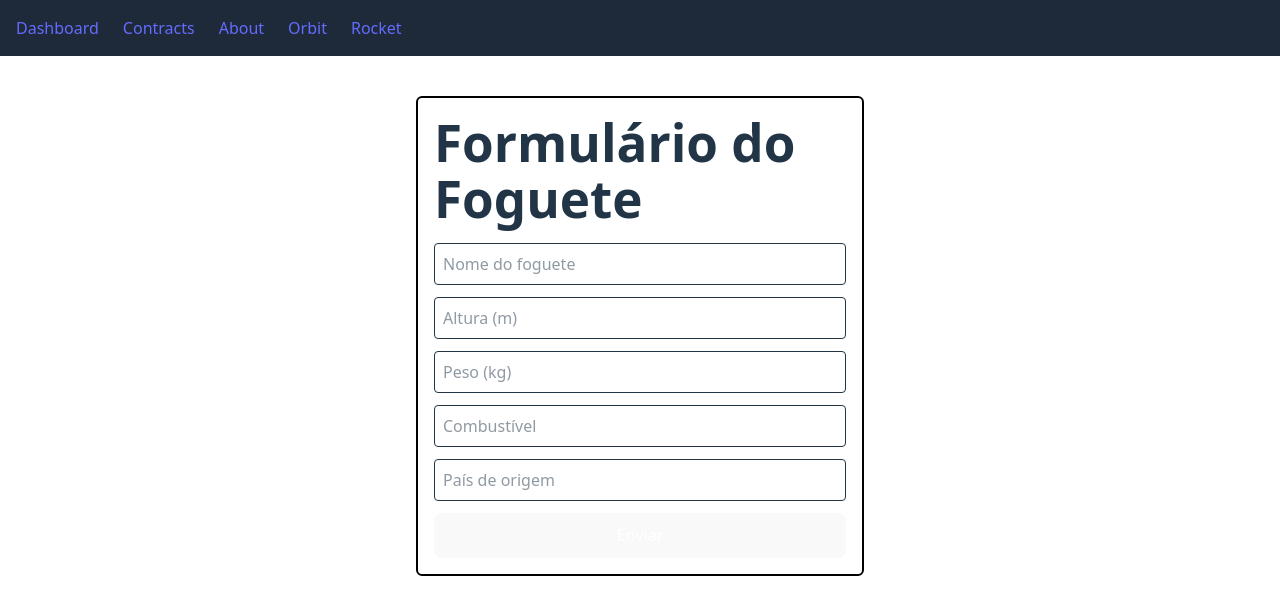
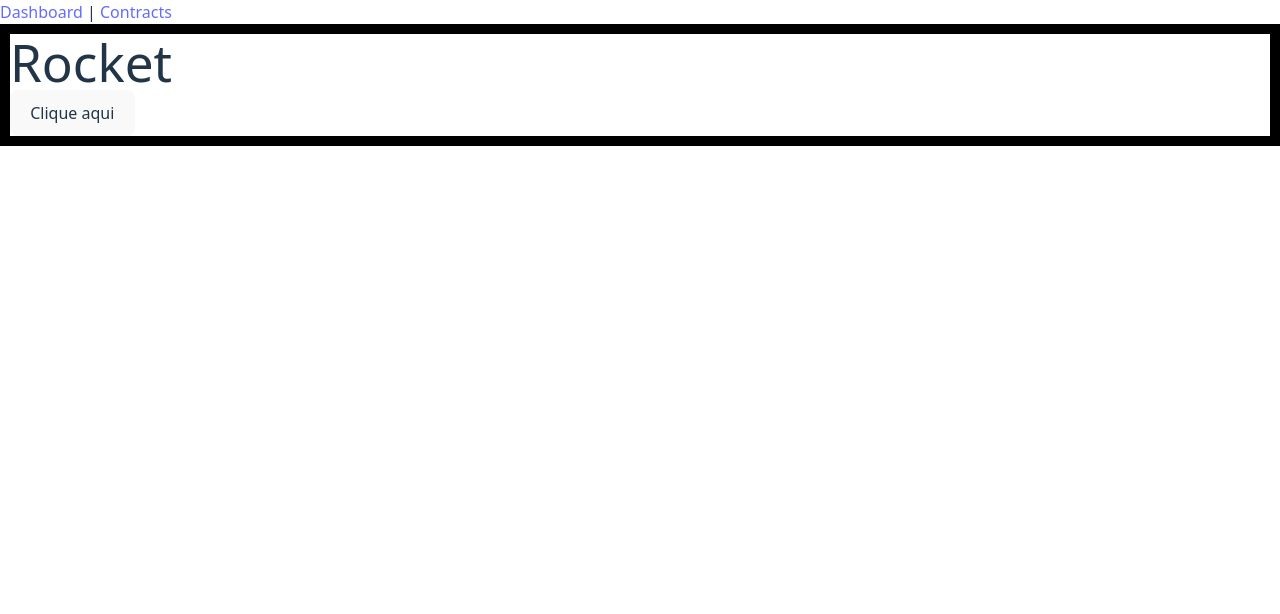
Before and after one commit to andrehmf23/Stellar-Entertainment, a React (Vite) app: page /rocket in a window 1280 px wide. Shown: the top 614 px of the page. Built offline with nearby package versions, Linux system fonts and the light colour scheme; the HTML template or start-up script is replaced by a standard one.

Commit message:
:wqRevert "mpush"
This reverts commit 284060816227ab2b51d0293b111a676d9716d57b.

```diff
--- a/src/App.tsx
+++ b/src/App.tsx
@@ -9,37 +9,8 @@ import { ContextProviders } from "./context";
 const App: React.FC = () => {
   return (
     <BrowserRouter>
-      <nav className="bg-gray-800 p-4 flex gap-6">
-        <Link
-          to="/"
-          className="text-white font-semibold hover:text-yellow-400 transition-colors"
-        >
-          Dashboard
-        </Link>
-        <Link
-          to="/contracts"
-          className="text-white font-semibold hover:text-yellow-400 transition-colors"
-        >
-          Contracts
-        </Link>
-        <Link
-          to="/about"
-          className="text-white font-semibold hover:text-yellow-400 transition-colors"
-        >
-          About
-        </Link>
-        <Link
-          to="/orbit"
-          className="text-white font-semibold hover:text-yellow-400 transition-colors"
-        >
-          Orbit
-        </Link>
-        <Link
-          to="/rocket"
-          className="text-white font-semibold hover:text-yellow-400 transition-colors"
-        >
-          Rocket
-        </Link>
+      <nav>
+        <Link to="/">Dashboard</Link> | <Link to="/contracts">Contracts</Link>
       </nav>
 
       <Routes>
--- a/src/pages/Rocket.tsx
+++ b/src/pages/Rocket.tsx
@@ -1,90 +1,17 @@
-import React, { useState } from 'react';
+import React from 'react';
 
 const Rocket: React.FC = () => {
-  const [rocketData, setRocketData] = useState({
-    name: '',
-    height: '',
-    weight: '',
-    fuel: '',
-    country: ''
-  });
-
-  const handleChange = (e: React.ChangeEvent<HTMLInputElement>) => {
-    setRocketData({
-      ...rocketData,
-      [e.target.name]: e.target.value
-    });
+  const handleClick = () => {
+    alert("Você clicou!");
   };
 
-  const handleSubmit = (e: React.FormEvent) => {
-    e.preventDefault();
-    alert(`Dados do foguete:\n
-      Nome: ${rocketData.name}\n
-      Altura: ${rocketData.height} m\n
-      Peso: ${rocketData.weight} kg\n
-      Combustível: ${rocketData.fuel}\n
-      País: ${rocketData.country}
-    `);
-  };
+  return <>
+    <div className="border-10 border-black ">
+      <h1>Rocket</h1>
+      <button onClick={handleClick}>Clique aqui</button>
+    </div>
 
-  return (
-    <div className="border-2 border-black p-4 rounded-md max-w-md mx-auto mt-10">
-      <h1 className="text-2xl font-bold mb-4">Formulário do Foguete</h1>
-      <form onSubmit={handleSubmit} className="flex flex-col gap-3">
-        <input
-          type="text"
-          name="name"
-          placeholder="Nome do foguete"
-          value={rocketData.name}
-          onChange={handleChange}
-          className="border p-2 rounded"
-          required
-        />
-        <input
-          type="number"
-          name="height"
-          placeholder="Altura (m)"
-          value={rocketData.height}
-          onChange={handleChange}
-          className="border p-2 rounded"
-          required
-        />
-        <input
-          type="number"
-          name="weight"
-          placeholder="Peso (kg)"
-          value={rocketData.weight}
-          onChange={handleChange}
-          className="border p-2 rounded"
-          required
-        />
-        <input
-          type="text"
-          name="fuel"
-          placeholder="Combustível"
-          value={rocketData.fuel}
-          onChange={handleChange}
-          className="border p-2 rounded"
-          required
-        />
-        <input
-          type="text"
-          name="country"
-          placeholder="País de origem"
-          value={rocketData.country}
-          onChange={handleChange}
-          className="border p-2 rounded"
-          required
-        />
-        <button
-          type="submit"
-          className="bg-blue-500 text-white p-2 rounded hover:bg-blue-600"
-        >
-          Enviar
-        </button>
-      </form>
-    </div>
-  );
+  </>
 };
 
 export default Rocket;
```
